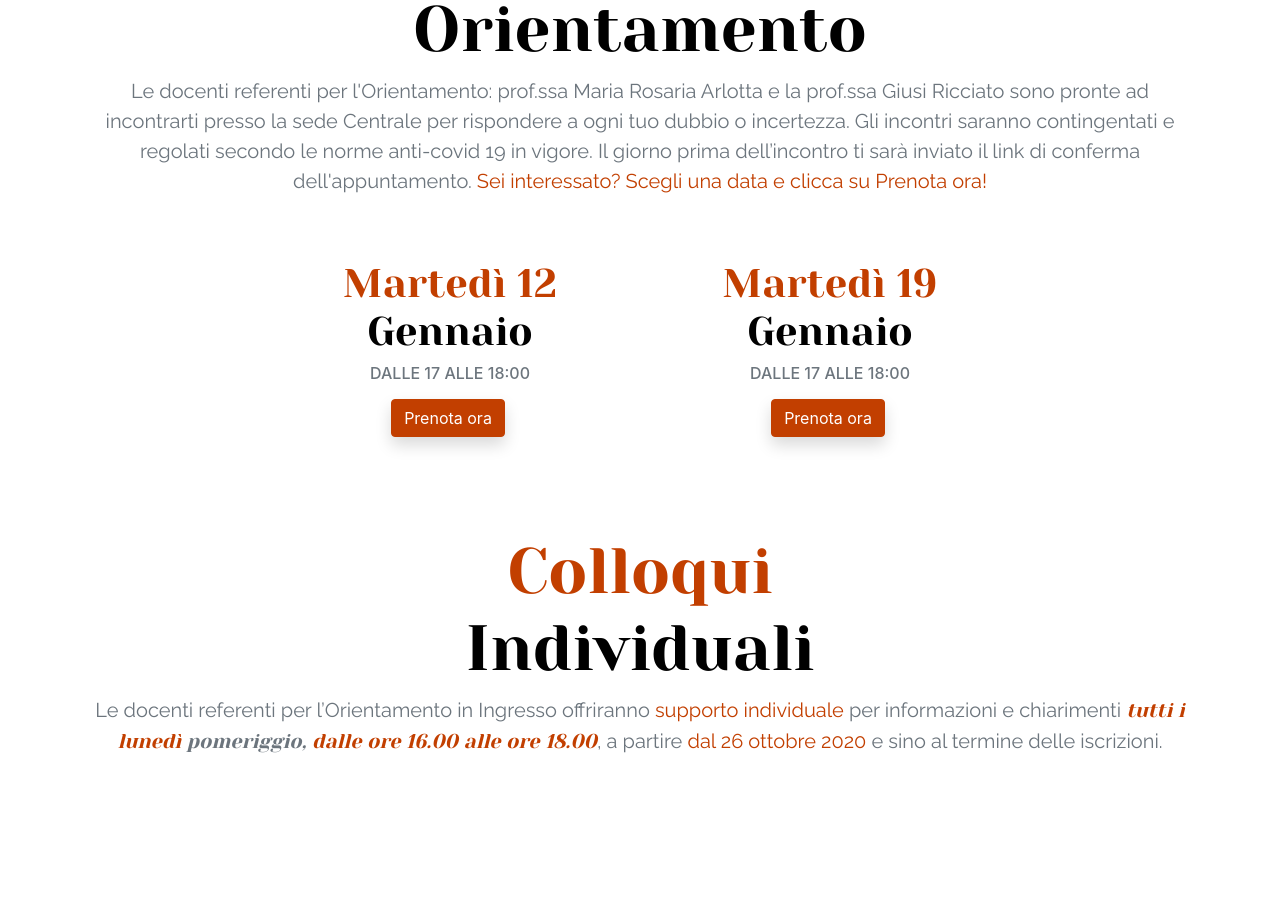
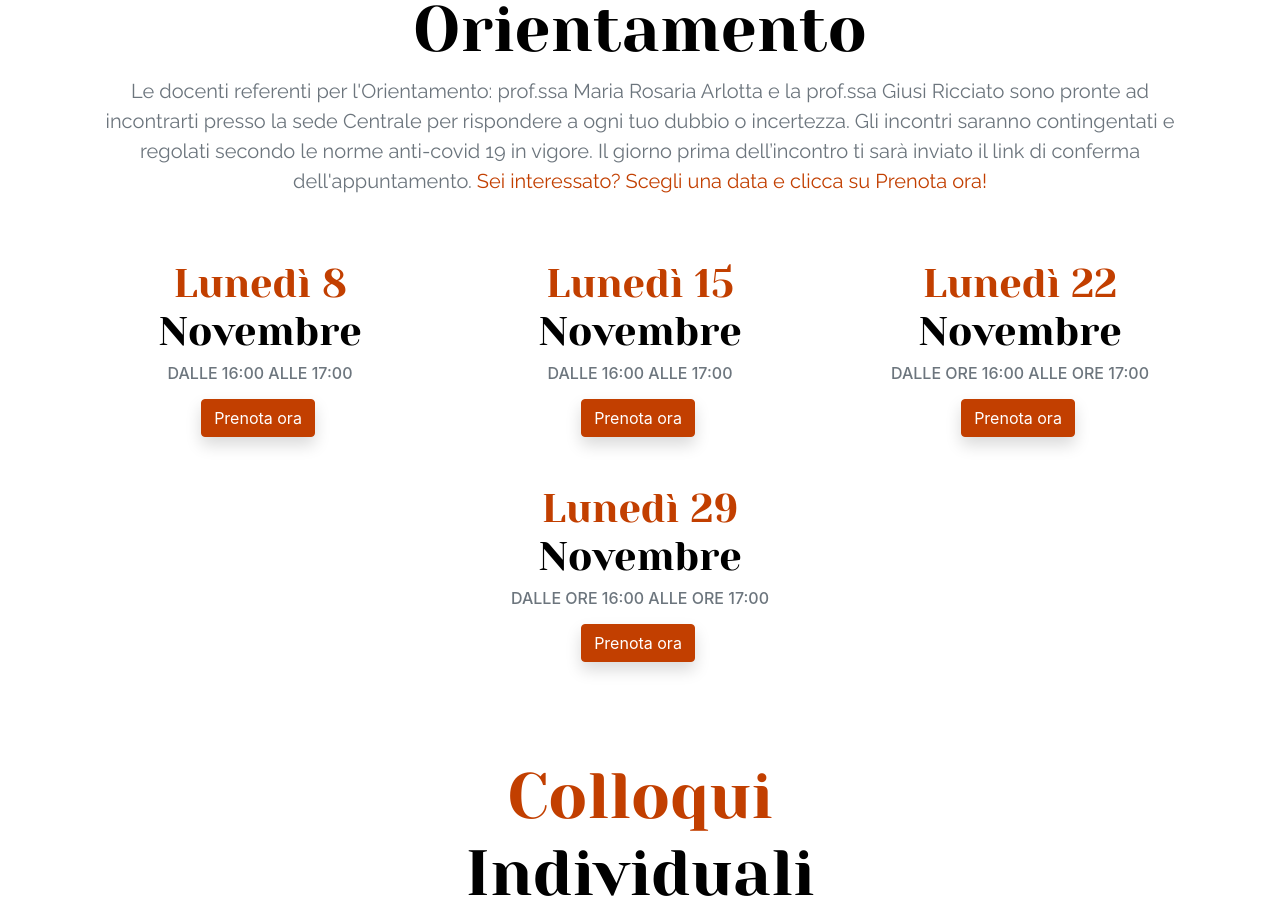
Before and after one commit to PiervitoCreanza/orientamento.liceodegiorgi.edu.it, a Jekyll site: the page built from incontri.html, in a window 1280 px wide and 900 px high, scrolled down 2860 px. Built offline with Jekyll 4.4.1, drawn with Linux system fonts in a browser that asks for light colours; before the commit the page ends 3681 px from its top, so only the background shows below that.

Commit message:
Updated '_data/incontri.json' via CloudCannon

```diff
--- a/_data/incontri.json
+++ b/_data/incontri.json
@@ -71,16 +71,28 @@
 			"sottotitolo": "Le docenti referenti per l'Orientamento: prof.ssa Maria Rosaria Arlotta e la prof.ssa Giusi Ricciato sono pronte ad incontrarti presso la sede Centrale per rispondere a ogni tuo dubbio o incertezza. Gli incontri saranno contingentati e regolati secondo le norme anti-covid 19 in vigore. Il giorno prima dell’incontro ti sarà inviato il link di conferma dell'appuntamento. <span class='text-red'>Sei interessato? Scegli una data e clicca su Prenota ora!</span></br>",
 			"date": [
 				{
-					"giorno": "Martedì 12",
-					"mese": "Gennaio",
-					"orario": "Dalle 17 alle 18:00",
+					"giorno": "Lunedì 8",
+					"mese": "Novembre",
+					"orario": "Dalle 16:00 alle 17:00",
 					"url": "https://forms.gle/eNfi3SHVFBDidLZE6"
 				},
 				{
-					"giorno": "Martedì 19",
-					"mese": "Gennaio",
-					"orario": "Dalle 17 alle 18:00",
+					"giorno": "Lunedì 15",
+					"mese": "Novembre",
+					"orario": "Dalle 16:00 alle 17:00",
 					"url": "https://forms.gle/YocYpDSxXRc9sSKk9"
+				},
+				{
+					"giorno": "Lunedì 22",
+					"mese": "Novembre",
+					"orario": "dalle ore 16:00 alle ore 17:00",
+					"url": ""
+				},
+				{
+					"giorno": "Lunedì 29 ",
+					"mese": "Novembre",
+					"orario": "dalle ore 16:00 alle ore 17:00",
+					"url": ""
 				}
 			]
 		},
```
